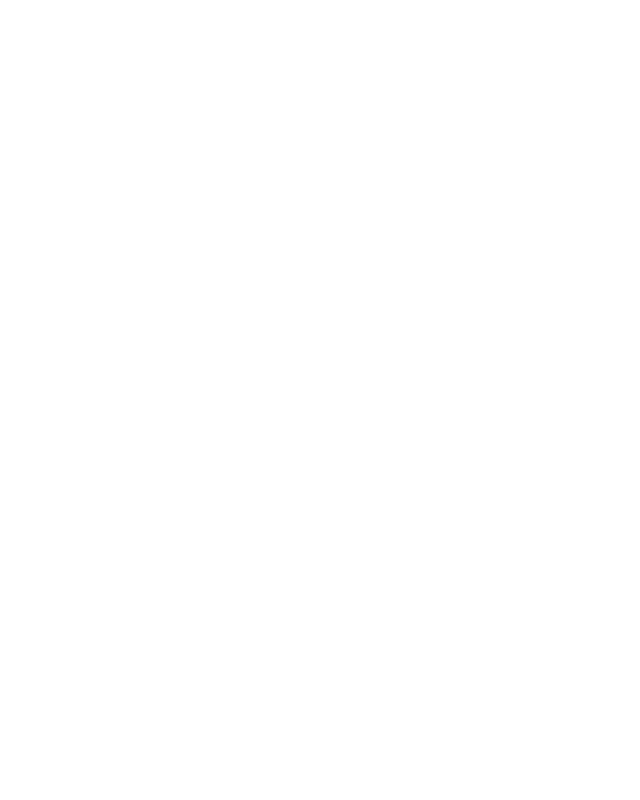
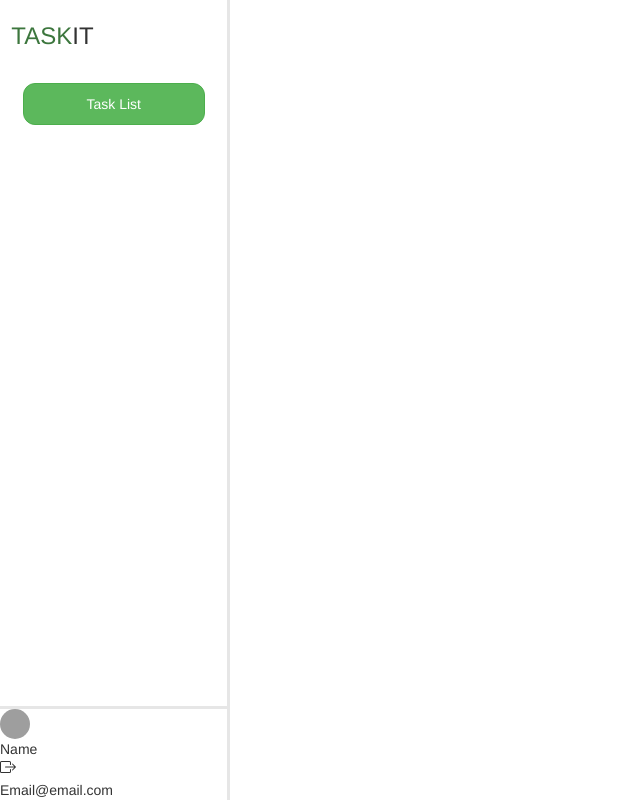
Before and after one commit to mik3ymikes/TaskIt-Project-App, an Angular app in the folder TaskItProject-app/: page / in a window 1280 px wide. Shown: the whole page, without its empty margins (0-640 px from the left). Built offline with nearby package versions, Linux system fonts and the light colour scheme; grey boxes are pictures that could not be loaded.

Commit message:
almost finished side bar

```diff
--- a/TaskItProject-app/src/app/app.component.html
+++ b/TaskItProject-app/src/app/app.component.html
@@ -6,3 +6,5 @@
 <!-- * * * * * * * * * Delete the template below * * * * * * * * * * -->
 <!-- * * * * * * * to get started with your project! * * * * * * * * -->
 <!-- * * * * * * * * * * * * * * * * * * * * * * * * * * * * * * * -->
+
+<app-sidebar></app-sidebar>
--- a/TaskItProject-app/src/app/sidebar/sidebar.component.css
+++ b/TaskItProject-app/src/app/sidebar/sidebar.component.css
@@ -0,0 +1,72 @@
+*{ padding: 0;
+  margin: 0;
+  box-sizing: border-box;
+
+}
+
+
+
+
+.container{
+  display: flex;
+  flex-direction: column;
+  height: 100vh;
+
+  border-right: solid rgba(128, 128, 128, 0.199);
+
+  width: 18%;
+
+
+}
+
+
+
+.bar{
+ width: 100%;
+ height: 100%;
+ display: flex;
+ flex-direction: column;
+
+
+}
+
+
+.task-list-btn{
+  justify-content: center;
+  padding: 10px;
+  border-radius: 12px;
+  display: inline-block;
+  margin: 0 auto;
+  margin-top: 15%;
+  width: 80%;
+
+
+}
+
+
+h3{
+
+  margin-left: 5%;
+  margin-top:10%
+
+}
+
+
+.photo1{
+  border-radius: 50%;
+  /* position: relative; */
+  top: 10px;
+}
+
+
+.info-con{
+  /* display: flex;
+  flex-direction: column; */
+  border-top:solid rgba(128, 128, 128, 0.199);
+  margin-top: auto;
+
+  /* justify-content: end; */
+
+
+
+}
--- a/TaskItProject-app/src/app/sidebar/sidebar.component.html
+++ b/TaskItProject-app/src/app/sidebar/sidebar.component.html
@@ -1 +1,47 @@
-<p>sidebar works!</p>
+<!-- <body>
+  <div class="container">
+ <div class="row">
+  <div class="col-4"> </div>
+  <div class="col-4"></div>
+  <div class="col-4"></div>
+
+ </div>
+
+  </div>
+</body>
+ -->
+
+
+ <!-- <body>
+  <div class="container">
+ <div class="row">
+  <div class="col-2"> </div>
+  <div class="col-10"></div>
+
+
+ </div>
+
+  </div>
+</body>
+ -->
+
+<body>
+  <div class="container">
+    <div class="bar">
+    <h3><span class="text-success">TASK</span>IT</h3>
+    <button class="btn btn-success task-list-btn">Task List</button>
+    <div class="info-con">
+     <img class="photo1" src="https://images.unsplash.com/photo-1524117074681-31bd4de22ad3?ixlib=rb-4.0.3&ixid=M3wxMjA3fDB8MHxwaG90by1wYWdlfHx8fGVufDB8fHx8fA%3D%3D&auto=format&fit=crop&w=1160&q=80" height=30px width=30px alt="">
+     <p>Name</p>
+     <svg xmlns="http://www.w3.org/2000/svg" width="16" height="16" fill="currentColor" class="bi bi-box-arrow-right" viewBox="0 0 16 16">
+      <path fill-rule="evenodd" d="M10 12.5a.5.5 0 0 1-.5.5h-8a.5.5 0 0 1-.5-.5v-9a.5.5 0 0 1 .5-.5h8a.5.5 0 0 1 .5.5v2a.5.5 0 0 0 1 0v-2A1.5 1.5 0 0 0 9.5 2h-8A1.5 1.5 0 0 0 0 3.5v9A1.5 1.5 0 0 0 1.5 14h8a1.5 1.5 0 0 0 1.5-1.5v-2a.5.5 0 0 0-1 0v2z"/>
+      <path fill-rule="evenodd" d="M15.854 8.354a.5.5 0 0 0 0-.708l-3-3a.5.5 0 0 0-.708.708L14.293 7.5H5.5a.5.5 0 0 0 0 1h8.793l-2.147 2.146a.5.5 0 0 0 .708.708l3-3z"/>
+    </svg>
+     <p>Email@email.com</p>
+    </div>
+  </div>
+
+  </div>
+
+
+</body>
```
